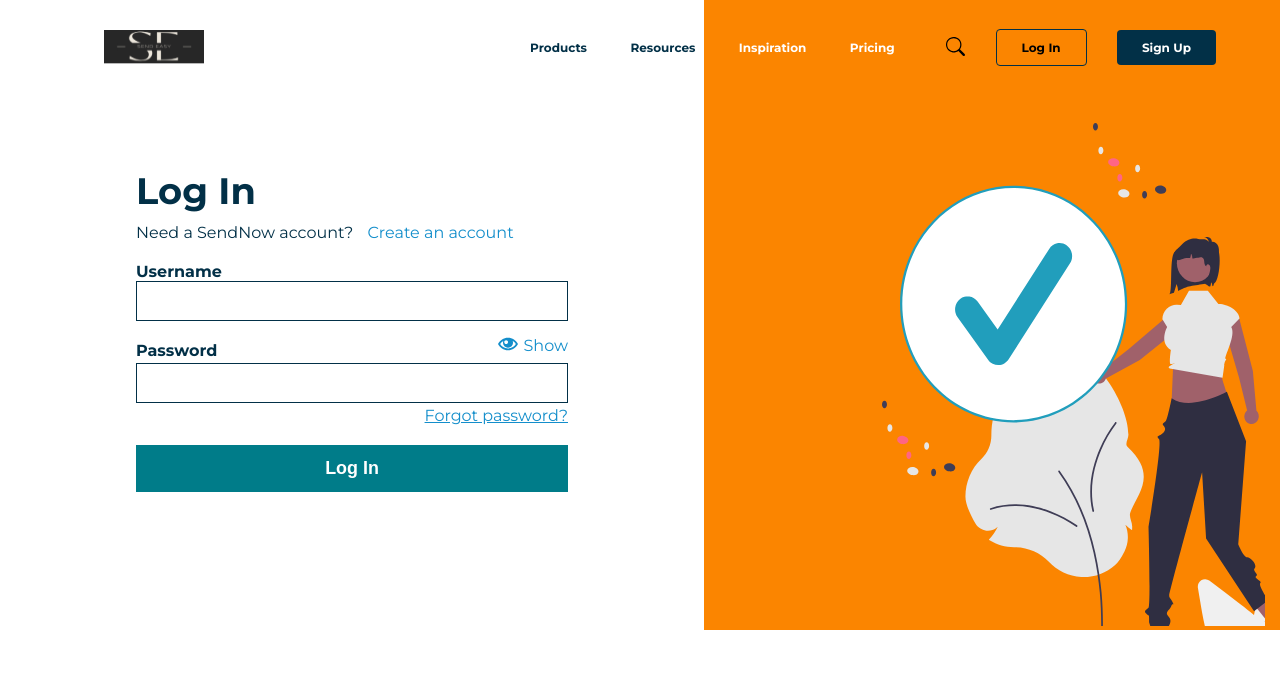
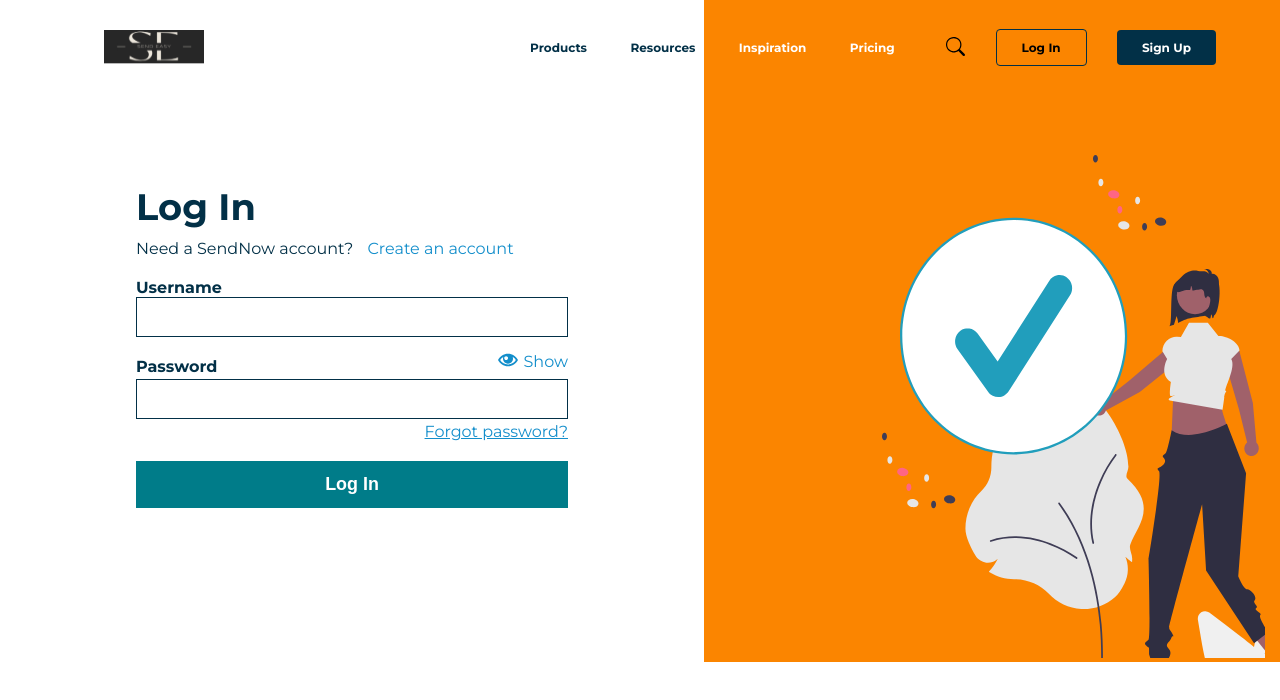
Before and after one commit to Dexie14/sendEasy, a React (Create React App) app: page /Login in a window 1280 px wide. Shown: the top 700 px of the page. Built offline with nearby package versions, Linux system fonts and the light colour scheme.

Commit message:
sendEasyReadME

```diff
--- a/src/Pages/Login/Login.css
+++ b/src/Pages/Login/Login.css
@@ -21,7 +21,7 @@
 .loginicon img{
     width: 95%;
     margin-left: 178px;
-    margin-top: 43px;
+    margin-top: 75px;
 }
 
 .Loginform h2{
```
